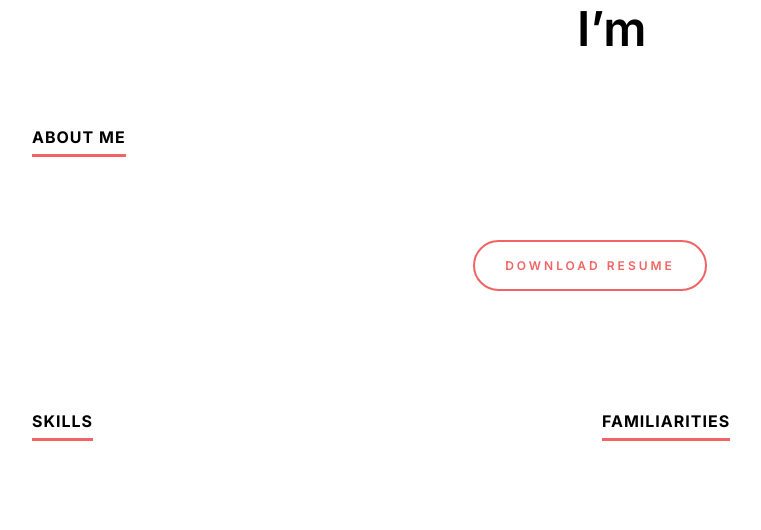
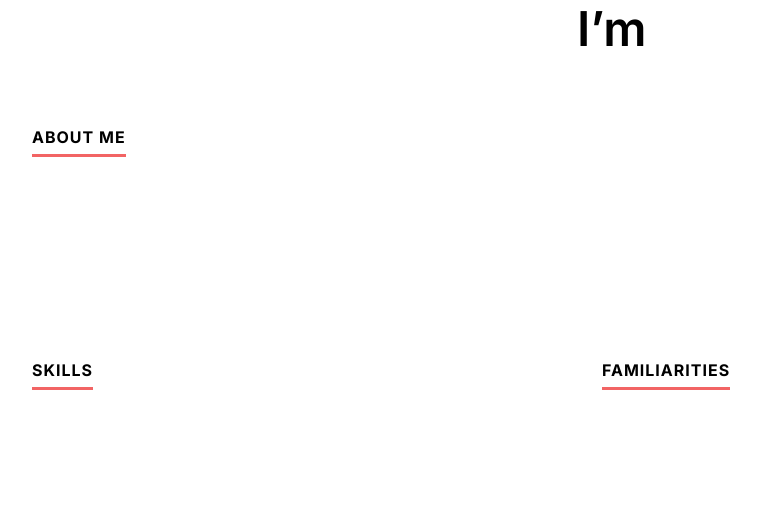
Before and after one commit to Alireza-6/Resume, a Django app: page / in a window 1280 px wide. Shown: the part 271-801 px from the top of the page, without its empty margins (50-811 px from the left). Run offline with Django 4.2, Linux system fonts and the light colour scheme; data that the repository does not hold is empty.

Commit message:
Index Html Edited

```diff
--- a/info/templates/index.html
+++ b/info/templates/index.html
@@ -73,9 +73,6 @@
         <section>
             <h2 class="ds-heading">About Me</h2>
             <p>{{ personal_info.about_me }}</p>
-            <div class="ds-button-sec text-center">
-                <a href="#" class="ds-button">Download Resume</a>
-            </div>
         </section>
     </div>
 </div>
```
